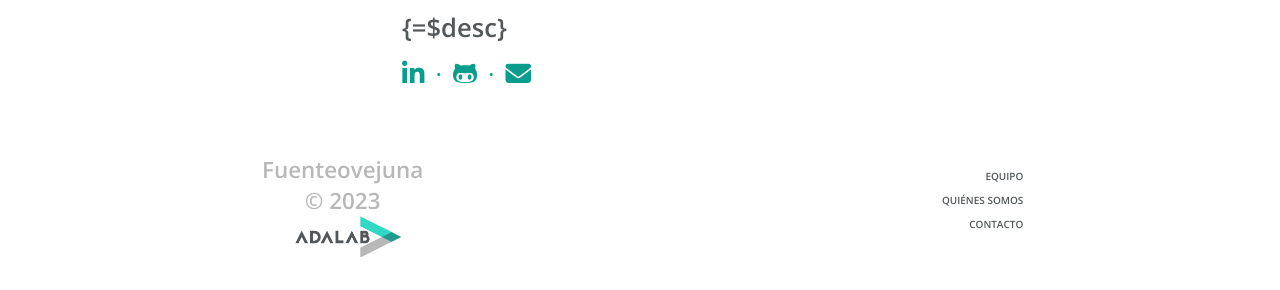
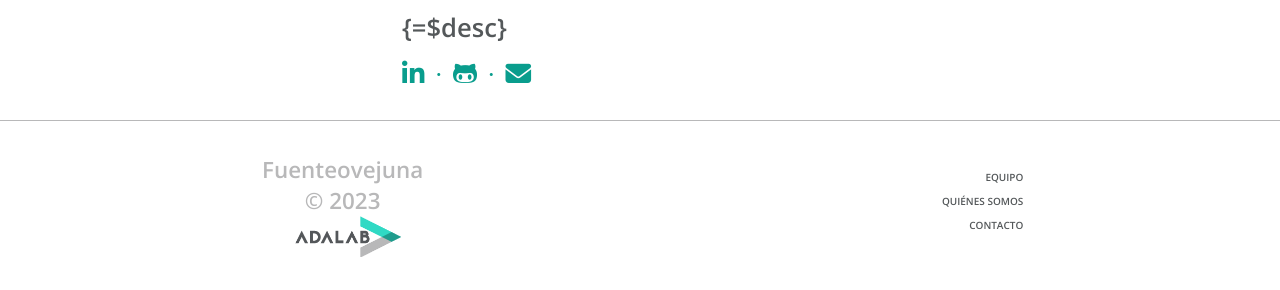
Before and after one commit to nadinestrella/proyecto-3, a website built with Vite: page src/index.html in a window 1280 px wide. Shown: the part 2619-2909 px from the top of the page. Built offline with nearby package versions, Linux system fonts and the light colour scheme; files whose address does not match are found by name.

Commit message:
Add footer line

```diff
--- a/src/scss/layout/_footer.scss
+++ b/src/scss/layout/_footer.scss
@@ -8,6 +8,7 @@
   align-items: center;
   text-align: center;
   height: 250px;
+  border-top: solid $colorCoolGrey 1px;
 }
 
 
```
